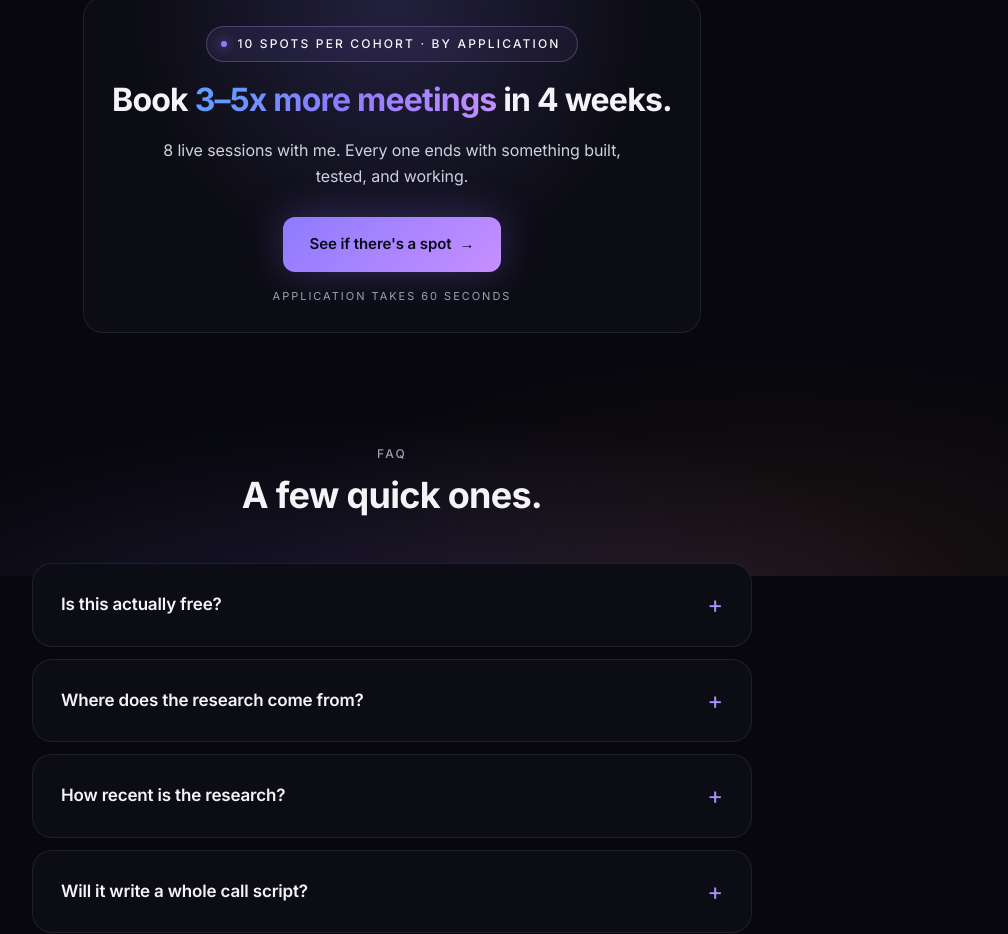
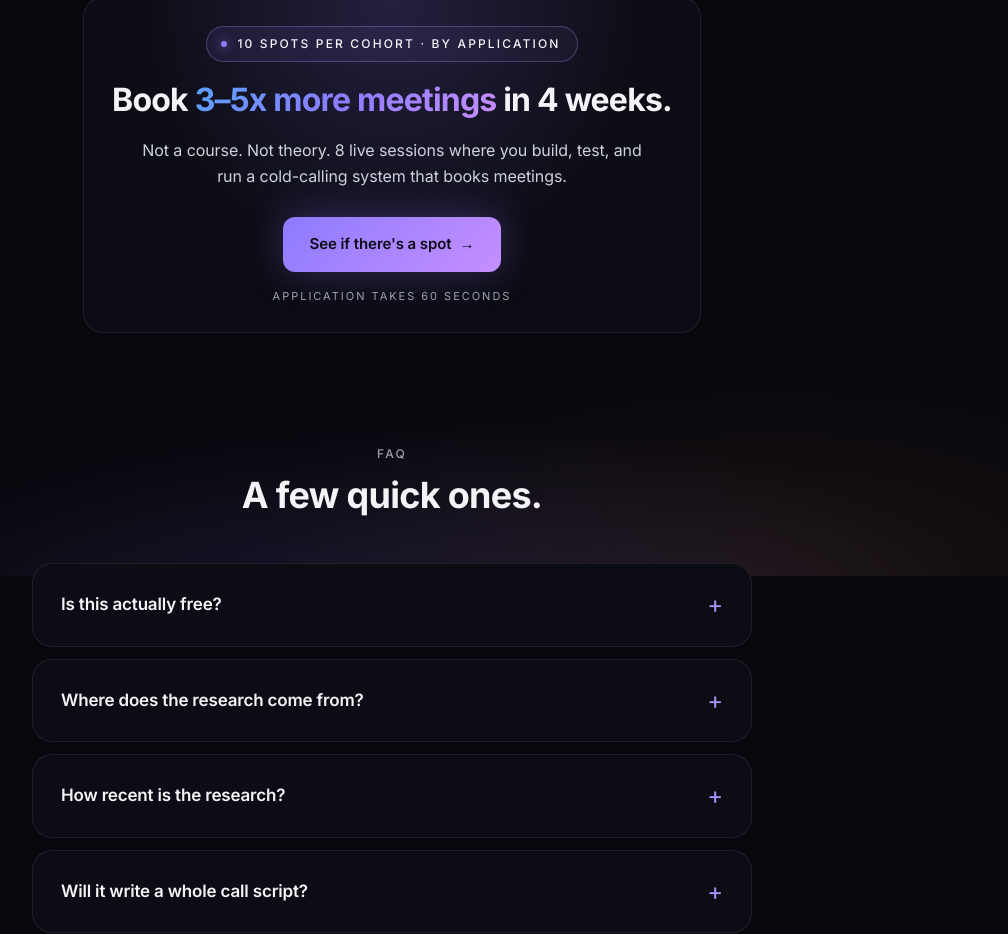
Before and after one commit to lukeross2002/modern-seller-opener, a Next.js app: page / in a window 1280 px wide. Shown: the part 2624-3558 px from the top of the page, without its empty margins (248-1256 px from the left). Built offline with nearby package versions, Linux system fonts and the light colour scheme.

Commit message:
Card body: differentiation-led (not a course, not theory)

```diff
--- a/src/app/page.tsx
+++ b/src/app/page.tsx
@@ -176,7 +176,8 @@ export default function Home() {
               Book <span className="gradient-text">3–5x more meetings</span> in 4 weeks.
             </h3>
             <p className="mt-5 text-[color:var(--muted-soft)] leading-relaxed max-w-lg mx-auto">
-              8 live sessions with me. Every one ends with something built, tested, and working.
+              Not a course. Not theory. 8 live sessions where you build, test, and run a
+              cold-calling system that books meetings.
             </p>
             <div className="mt-7">
               <Link href="https://modernseller.ai" className="btn-primary">
```
